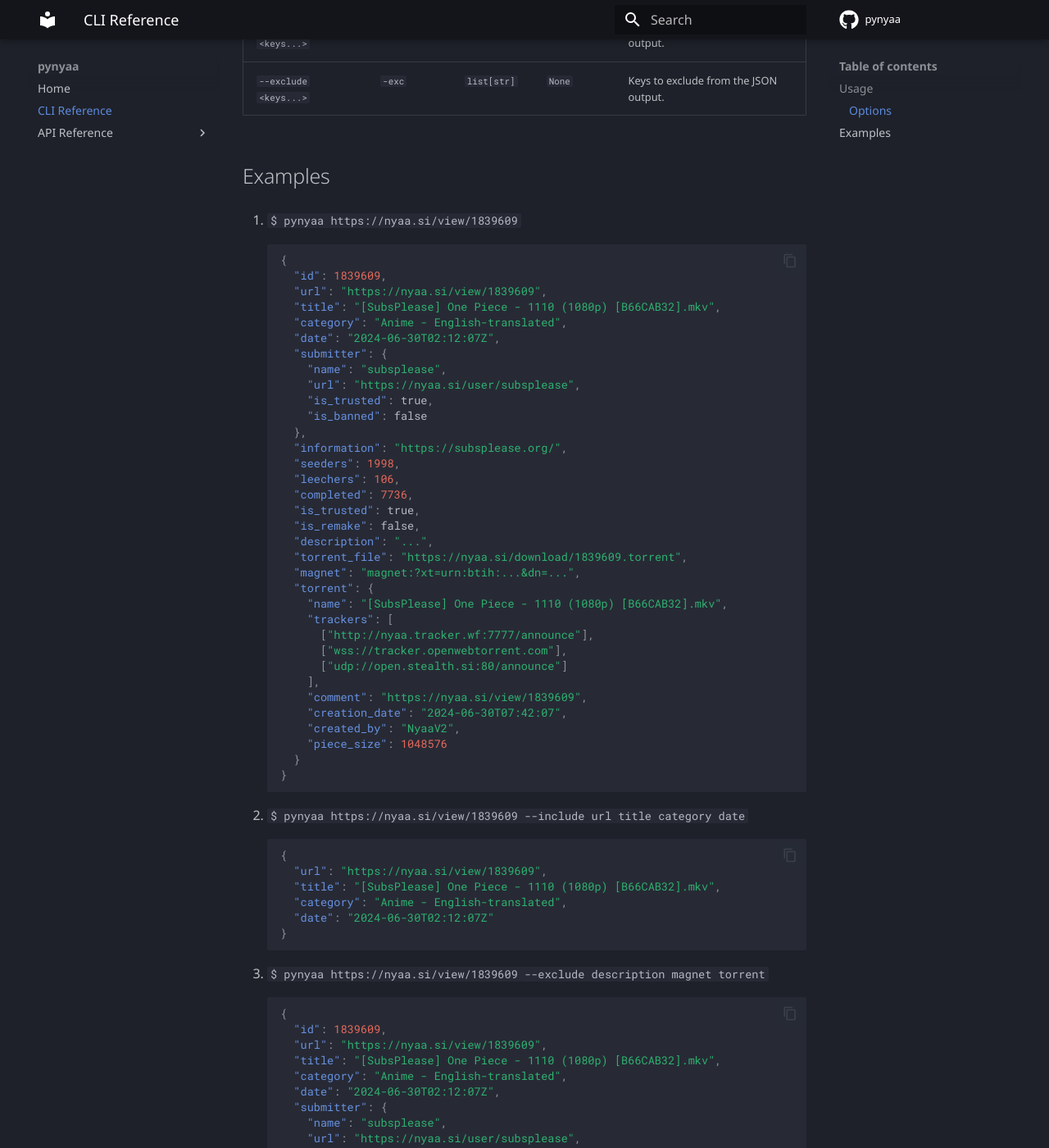
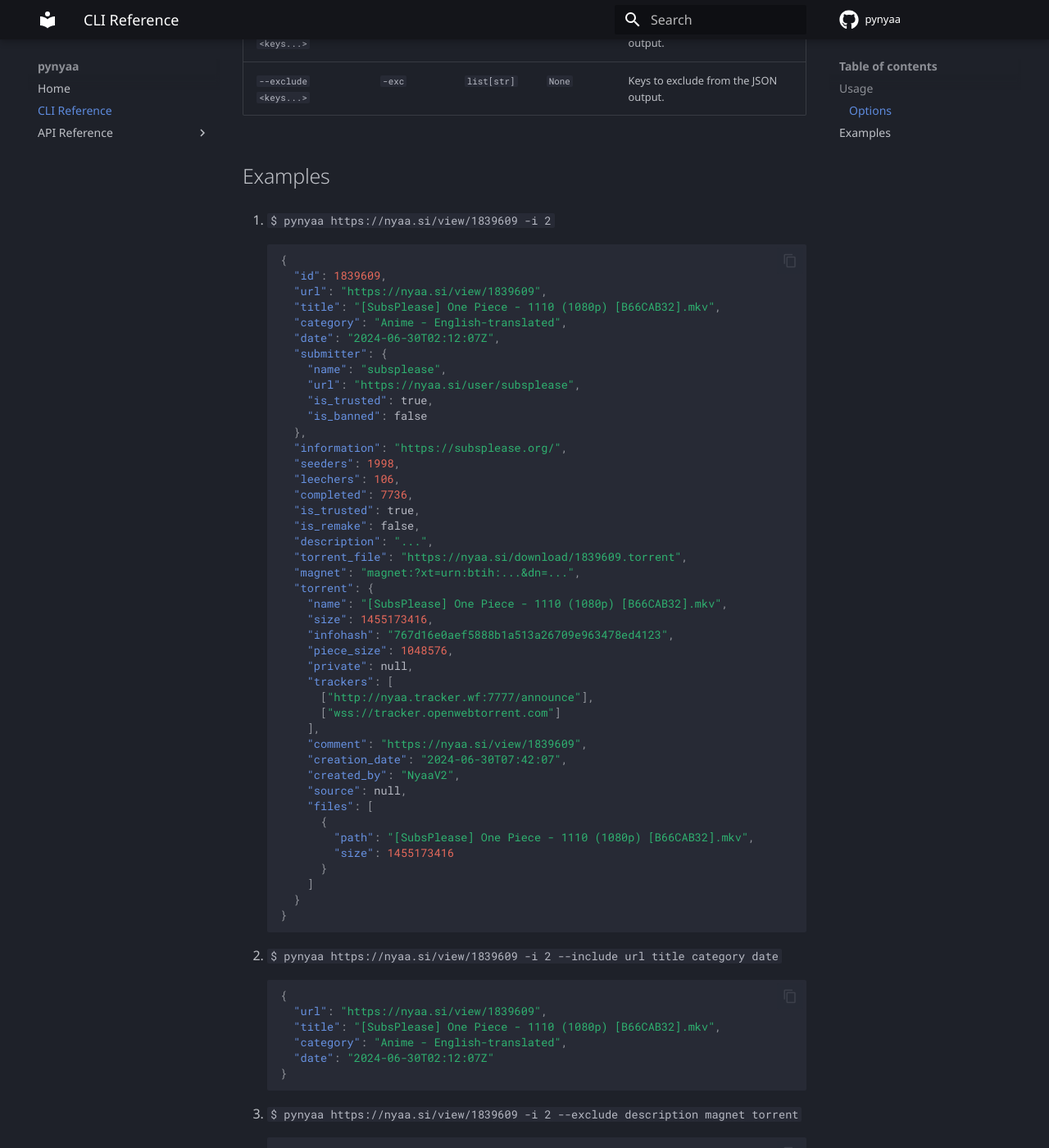
Before and after one commit to Ravencentric/pynyaa, an MkDocs documentation site: the page built from docs/cli-reference.md, in a window 1280 px wide and 1400 px high, scrolled down 605 px. Shown: the whole window at 82% size. Built offline with MkDocs 1.6.1 and Material for MkDocs 9.7.7, drawn with Linux system fonts in a browser that asks for light colours; comment, search, counter and statistics services are not loaded.

````diff
--- a/docs/cli-reference.md
+++ b/docs/cli-reference.md
@@ -44,20 +44,29 @@
       "magnet": "magnet:?xt=urn:btih:...&dn=...",
       "torrent": {
         "name": "[SubsPlease] One Piece - 1110 (1080p) [B66CAB32].mkv",
+        "size": 1455173416,
+        "infohash": "767d16e0aef5888b1a513a26709e963478ed4123",
+        "piece_size": 1048576,
+        "private": null,
         "trackers": [
           ["http://nyaa.tracker.wf:7777/announce"],
-          ["wss://tracker.openwebtorrent.com"],
-          ["udp://open.stealth.si:80/announce"]
+          ["wss://tracker.openwebtorrent.com"]
         ],
         "comment": "https://nyaa.si/view/1839609",
         "creation_date": "2024-06-30T07:42:07",
         "created_by": "NyaaV2",
-        "piece_size": 1048576
+        "source": null,
+        "files": [
+          {
+            "path": "[SubsPlease] One Piece - 1110 (1080p) [B66CAB32].mkv",
+            "size": 1455173416
+          }
+        ]
       }
     }
     ```
 
-2. `$ pynyaa https://nyaa.si/view/1839609 --include url title category date`
+2. `$ pynyaa https://nyaa.si/view/1839609 -i 2 --include url title category date`
 
     ```json
     {
@@ -69,7 +78,7 @@
     ```
 
 
-3. `$ pynyaa https://nyaa.si/view/1839609 --exclude description magnet torrent`
+3. `$ pynyaa https://nyaa.si/view/1839609 -i 2 --exclude description magnet torrent`
 
     ```json
     {
--- a/pyproject.toml
+++ b/pyproject.toml
@@ -2,14 +2,14 @@
 name = "pynyaa"
 version = "1.0.0"
 description = "Turn nyaa.si torrent pages into neat Python objects"
-authors = ["Raventric <78981416+Ravencentric@users.noreply.github.com>"]
+authors = ["Ravencentric <me@ravencentric.cc>"]
 license = "Unlicense"
 readme = "README.md"
 keywords = ["anime", "nyaa", "nyaa.si", "torrent", "python"]
 packages = [{include = "pynyaa", from = "src"}]
-homepage = "https://ravencentric.github.io/pynyaa"
+homepage = "https://pynyaa.ravencentric.cc"
 repository = "https://github.com/Ravencentric/pynyaa"
-documentation = "https://ravencentric.github.io/pynyaa"
+documentation = "https://pynyaa.ravencentric.cc"
 classifiers = [
     "License :: OSI Approved :: The Unlicense (Unlicense)",
     "Operating System :: OS Independent",
--- a/src/pynyaa/__init__.py
+++ b/src/pynyaa/__init__.py
@@ -7,7 +7,7 @@ from ._models import NyaaTorrentPage, Submitter
 from ._version import Version, _get_version
 
 __version__ = _get_version()
-__version_tuple__ = Version(*tuple(map(int, __version__.split("."))))
+__version_tuple__ = Version(*map(int, __version__.split(".")))
 
 __all__ = (
     # Clients
````
Also changed, not shown: other parts of docs/cli-reference.md (+2 -2 lines), README.md (+14 -5 lines), docs/index.md (+13 -4 lines), 2 other files.
